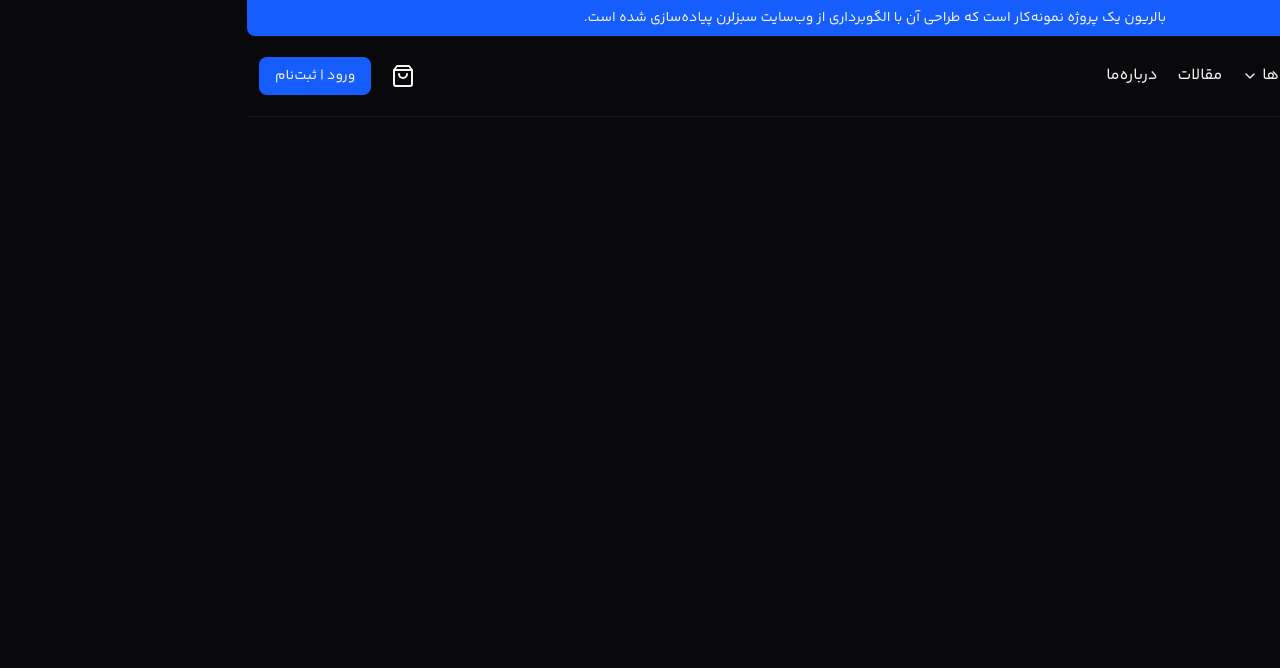
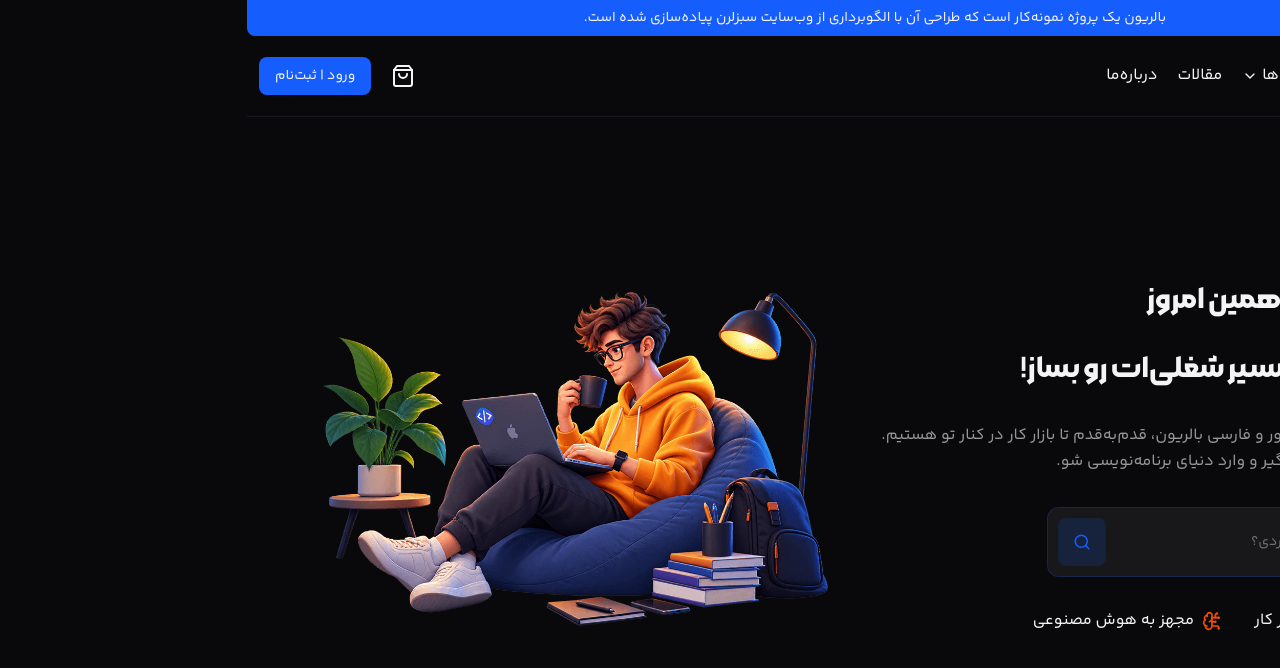
Before and after one commit to omid-nk/balerion, a Next.js app: page / in a window 1280 px wide. Shown: the top 668 px of the page. Built offline with nearby package versions, Linux system fonts and the light colour scheme.

Commit message:
create Hero Section Home Page

```diff
--- /dev/null
+++ b/src/components/home/AnimatedWords.js
@@ -0,0 +1,62 @@
+"use client";
+
+import { useEffect, useState } from "react";
+import { motion } from "motion/react";
+
+const words = ["برنامه‌نویسی", "فرانت‌اند", "بک‌اند", "امنیت", "هوش مصنوعی"];
+
+export default function AnimatedWords() {
+  const [wordIndex, setWordIndex] = useState(0);
+  const [displayed, setDisplayed] = useState("");
+  const [isDeleting, setIsDeleting] = useState(false);
+
+  const currentWord = words[wordIndex];
+
+  useEffect(() => {
+    const typingSpeed = isDeleting ? 60 : 120;
+
+    const timeout = setTimeout(() => {
+      if (!isDeleting) {
+        const nextText = currentWord.slice(0, displayed.length + 1);
+
+        setDisplayed(nextText);
+
+        if (nextText === currentWord) {
+          setTimeout(() => {
+            setIsDeleting(true);
+          }, 1000);
+        }
+      } else {
+        const nextText = currentWord.slice(0, displayed.length - 1);
+
+        setDisplayed(nextText);
+
+        if (nextText === "") {
+          setIsDeleting(false);
+          setWordIndex((prev) => (prev + 1) % words.length);
+        }
+      }
+    }, typingSpeed);
+
+    return () => clearTimeout(timeout);
+  }, [displayed, isDeleting, currentWord]);
+
+  return (
+    <motion.span
+      className="bg-primary/5 text-primary border-border relative ml-3 inline-block border px-2.5 py-2 font-bold"
+      initial={{ opacity: 0.7, y: 6 }}
+      animate={{ opacity: 1, y: 0 }}
+      transition={{ duration: 0.25 }}
+    >
+      {displayed}
+
+      <span className="text-dark dark:text-light mr-2 animate-pulse">|</span>
+
+      {/* Decorative corners */}
+      <span className="absolute -top-1 -left-1 block h-1.5 w-1.5 bg-zinc-400" />
+      <span className="absolute -top-1 -right-1 block h-1.5 w-1.5 bg-zinc-400" />
+      <span className="absolute -bottom-1 -left-1 block h-1.5 w-1.5 bg-zinc-400" />
+      <span className="absolute -right-1 -bottom-1 block h-1.5 w-1.5 bg-zinc-400" />
+    </motion.span>
+  );
+}
--- a/src/components/home/HeroSection.js
+++ b/src/components/home/HeroSection.js
@@ -1,5 +1,58 @@
-import React from "react";
+"use client";
+
+import Image from "next/image";
+import { LuScrollText, LuBrainCircuit } from "react-icons/lu";
+
+import SearchBar from "@/components/shared/SearchBar";
+import AnimatedWords from "@/components/home/AnimatedWords";
 
 export default function HeroSection() {
-  return <div>HeroSection</div>;
+  return (
+    <section className="my-12 flex flex-col-reverse items-center justify-center gap-8 select-none sm:my-12 md:my-24 lg:flex-row lg:gap-6">
+      {/* Content */}
+      <div className="flex max-w-xl flex-col gap-6">
+        <h2 className="font-morabba text-center text-xl/loose sm:text-right sm:text-3xl/loose">
+          <AnimatedWords />
+          رو همین امروز
+          <br />
+          شروع‌کن و مسیر شغلی‌ات رو بساز!
+        </h2>
+
+        <p className="text-dark/60 dark:text-light/60 text-center text-sm/relaxed sm:text-right sm:text-base/relaxed">
+          با آموزش‌های پروژه‌محور و فارسی بالریون، قدم‌به‌قدم تا بازار کار در
+          کنار تو هستیم. بدون اتلاف وقت، یاد بگیر و وارد دنیای برنامه‌نویسی شو.
+        </p>
+
+        {/* Search */}
+        <div className="lg:max-w-sm">
+          <SearchBar />
+        </div>
+
+        {/* Features */}
+        <div className="mb-6 flex flex-wrap items-center gap-x-8 gap-y-3 px-4">
+          <div className="flex items-center gap-2 text-sm sm:text-base">
+            <LuScrollText className="text-secondary text-xl" />
+            آموزش ویژه بازار کار
+          </div>
+
+          <div className="flex items-center gap-2 text-sm sm:text-base">
+            <LuBrainCircuit className="text-secondary text-xl" />
+            مجهز به هوش مصنوعی
+          </div>
+        </div>
+      </div>
+
+      {/* Image */}
+      <div className="max-w-xs sm:max-w-sm md:max-w-lg">
+        <Image
+          src="/images/home/man-coding.png"
+          width={800}
+          height={800}
+          alt="hero section image"
+          className="h-full object-cover"
+          loading="lazy"
+        />
+      </div>
+    </section>
+  );
 }
--- /dev/null
+++ b/src/components/shared/SearchBar.js
@@ -0,0 +1,76 @@
+"use client";
+
+import { useState } from "react";
+import { useRouter, useSearchParams } from "next/navigation";
+import { LuSearch } from "react-icons/lu";
+
+export default function SearchBar({ variant = "default" }) {
+  const router = useRouter();
+  const searchParams = useSearchParams();
+
+  const [search, setSearch] = useState(searchParams.get("title") || "");
+
+  const searchBtnHandler = (e) => {
+    e.preventDefault();
+
+    const value = search.trim();
+    const params = new URLSearchParams(searchParams.toString());
+
+    if (value) {
+      params.set("title", value);
+    } else {
+      params.delete("title");
+    }
+
+    const query = params.toString();
+
+    router.push(query ? `/courses?${query}` : "/courses");
+  };
+
+  if (variant === "simple") {
+    return (
+      <form
+        onSubmit={searchBtnHandler}
+        className="mt-4 flex w-full max-w-md gap-2 sm:mt-6"
+      >
+        <input
+          type="text"
+          value={search}
+          onChange={(e) => setSearch(e.target.value)}
+          placeholder="جستجوی دوره..."
+          className="focus:ring-primary/40 min-w-0 flex-1 rounded-xl bg-white/10 px-3 py-2.5 text-xs transition outline-none placeholder:text-white/40 focus:ring-1 sm:px-4 sm:py-3 sm:text-sm"
+        />
+
+        <button
+          type="submit"
+          className="bg-primary hover:bg-primary/90 shrink-0 cursor-pointer rounded-xl px-3 py-2.5 text-xs transition active:scale-95 sm:px-5 sm:py-3 sm:text-sm"
+        >
+          جستجو
+        </button>
+      </form>
+    );
+  }
+
+  return (
+    <form
+      onSubmit={searchBtnHandler}
+      className="border-primary/20 bg-light dark:bg-dark relative my-0.5 flex w-full items-center gap-2 rounded-xl border py-2 pr-3 pl-2 sm:my-2 sm:gap-4 sm:py-2.5 sm:pr-5 sm:pl-2.5"
+    >
+      <input
+        type="text"
+        value={search}
+        onChange={(e) => setSearch(e.target.value)}
+        className="text-dark dark:text-light dark:placeholder:text-light/40 placeholder:text-dark/60 min-w-0 flex-1 text-xs outline-0 sm:text-sm"
+        placeholder="دنبال چه دوره‌ای می‌گردی؟"
+      />
+
+      <button
+        type="submit"
+        aria-label="جستجو"
+        className="bg-primary/15 border-dark/10 text-primary flex size-9 shrink-0 cursor-pointer items-center justify-center rounded-lg border transition-all duration-200 hover:shadow-md active:scale-95 sm:size-12"
+      >
+        <LuSearch className="text-base sm:text-lg" />
+      </button>
+    </form>
+  );
+}
--- a/tsconfig.json
+++ b/tsconfig.json
@@ -29,7 +29,8 @@
     "**/*.mts",
     "**/*.ts",
     "**/*.tsx",
-    "src/app/loading.js"
+    "src/app/loading.js",
+    "src/components/shared/SearchBar.js"
   ],
   "exclude": ["node_modules"]
 }
```
